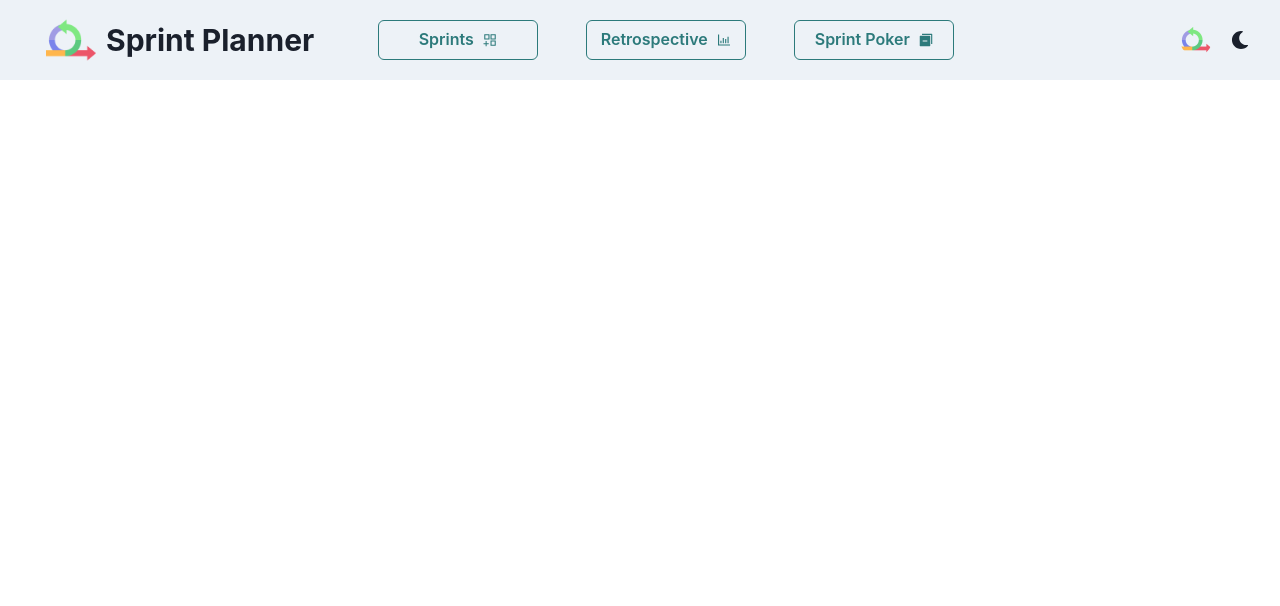
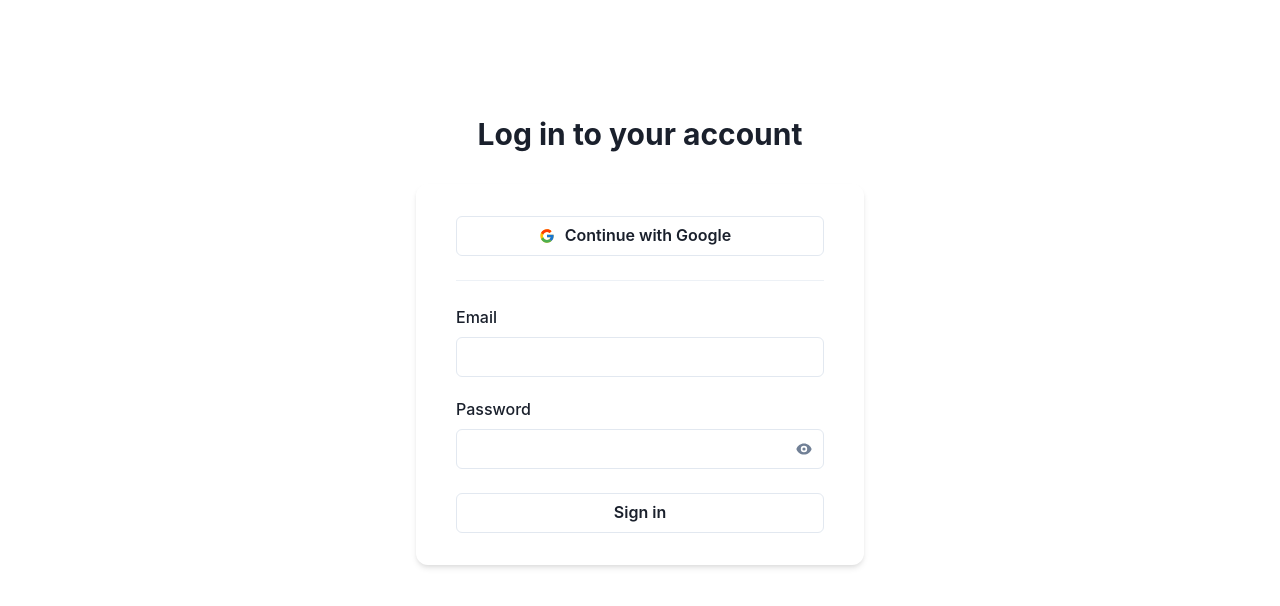
Before and after one commit to Bhavan24/sprint-planner-nextjs, a Next.js app: page / in a window 1280 px wide. Shown: the top 606 px of the page. Built offline with nearby package versions, Linux system fonts and the light colour scheme; no server answers.

Commit message:
firebase auth added

```diff
--- a/firebase/config.ts
+++ b/firebase/config.ts
@@ -1,7 +1,6 @@
-// Import the functions you need from the SDKs you need
 import { initializeApp } from 'firebase/app';
-// TODO: Add SDKs for Firebase products that you want to use
-// https://firebase.google.com/docs/web/setup#available-libraries
+import { getFirestore } from 'firebase/firestore';
+import { getAuth, GoogleAuthProvider } from 'firebase/auth';
 
 // Your web app's Firebase configuration
 const firebaseConfig = {
@@ -15,3 +14,8 @@ const firebaseConfig = {
 
 // Initialize Firebase
 const app = initializeApp(firebaseConfig);
+const firestore = getFirestore(app);
+const auth = getAuth(app);
+const provider = new GoogleAuthProvider();
+
+export { firestore, auth, provider };
--- a/package.json
+++ b/package.json
@@ -21,6 +21,7 @@
         "faker": "5.1.0",
         "firebase": "9.8.1",
         "firebase-tools": "10.9.2",
+        "react-firebase-hooks": "5.0.3",
         "framer-motion": "6.2.9",
         "next": "12.1.0",
         "react": "18.0.0",
--- a/src/components/header/index.tsx
+++ b/src/components/header/index.tsx
@@ -11,7 +11,7 @@ import { HeaderProps, IconPropsExtended } from '../../interfaces';
 import { routes } from '../../routes';
 import { ColorModeSwitcher } from '../color-mode-switcher';
 
-const Logo = (props: IconPropsExtended) => {
+export const Logo = (props: IconPropsExtended) => {
     return (
         <img
             src="/static/agile.png"
--- /dev/null
+++ b/src/components/login-component/index.tsx
@@ -0,0 +1,123 @@
+import {
+    Box,
+    Button,
+    Container,
+    Divider,
+    FormControl,
+    FormLabel,
+    Heading,
+    IconButton,
+    Input,
+    InputGroup,
+    InputProps,
+    InputRightElement,
+    Stack,
+    useBreakpointValue,
+    useColorModeValue,
+    useDisclosure,
+    useMergeRefs,
+} from '@chakra-ui/react';
+import { GoogleAuthProvider, signInWithPopup } from 'firebase/auth';
+import * as React from 'react';
+import { FcGoogle } from 'react-icons/fc';
+import { HiEye, HiEyeOff } from 'react-icons/hi';
+import { auth, provider } from '../../../firebase/config';
+
+export const PasswordField = React.forwardRef<HTMLInputElement, InputProps>(
+    (props, ref) => {
+        const { isOpen, onToggle } = useDisclosure();
+        const inputRef = React.useRef<HTMLInputElement>(null);
+
+        const mergeRef = useMergeRefs(inputRef, ref);
+        const onClickReveal = () => {
+            onToggle();
+            if (inputRef.current) {
+                inputRef.current.focus({ preventScroll: true });
+            }
+        };
+
+        return (
+            <FormControl>
+                <FormLabel htmlFor="password">Password</FormLabel>
+                <InputGroup>
+                    <InputRightElement>
+                        <IconButton
+                            variant="link"
+                            aria-label={isOpen ? 'Mask password' : 'Reveal password'}
+                            icon={isOpen ? <HiEyeOff /> : <HiEye />}
+                            onClick={onClickReveal}
+                        />
+                    </InputRightElement>
+                    <Input
+                        id="password"
+                        ref={mergeRef}
+                        name="password"
+                        type={isOpen ? 'text' : 'password'}
+                        autoComplete="current-password"
+                        required
+                        {...props}
+                    />
+                </InputGroup>
+            </FormControl>
+        );
+    }
+);
+
+export const Login = () => {
+    const signInWithGoogle = () => {
+        signInWithPopup(auth, provider)
+            .then(result => {
+                // This gives you a Google Access Token. You can use it to access the Google API.
+                const credential = GoogleAuthProvider.credentialFromResult(result);
+                const token = credential ? credential.accessToken : '';
+                // The signed-in user info.
+                const user = result.user;
+            })
+            .catch(error => {
+                // Handle Errors here.
+                const errorCode = error.code;
+                const errorMessage = error.message;
+                // The email of the user's account used.
+                const email = error.email;
+                // The AuthCredential type that was used.
+                const credential = GoogleAuthProvider.credentialFromError(error);
+            });
+    };
+
+    return (
+        <Container maxW="lg" py={{ base: '12', md: '24' }} px={{ base: '0', sm: '8' }}>
+            <Stack spacing="8">
+                <Stack spacing="6">
+                    <Heading size={useBreakpointValue({ base: 'lg', md: 'lg' })}>
+                        Log in to your account
+                    </Heading>
+                </Stack>
+                <Box
+                    py={{ base: '0', sm: '8' }}
+                    px={{ base: '4', sm: '10' }}
+                    bg={useBreakpointValue({ base: 'transparent', sm: 'bg-surface' })}
+                    boxShadow={{ base: 'none', sm: useColorModeValue('md', 'md-dark') }}
+                    borderRadius={{ base: 'none', sm: 'xl' }}
+                >
+                    <Stack spacing="6">
+                        <Button variant="outline" onClick={signInWithGoogle}>
+                            <FcGoogle />
+                            <span style={{ margin: '0 10px' }}>Continue with Google</span>
+                        </Button>
+                        <Divider />
+                        <Stack spacing="5">
+                            <FormControl>
+                                <FormLabel htmlFor="email">Email</FormLabel>
+                                <Input id="email" type="email" />
+                            </FormControl>
+                            <PasswordField />
+                        </Stack>
+                        <Stack spacing="6">
+                            <Button variant="outline">Sign in</Button>
+                        </Stack>
+                    </Stack>
+                </Box>
+            </Stack>
+        </Container>
+    );
+};
--- a/src/constants/index.ts
+++ b/src/constants/index.ts
@@ -5,6 +5,7 @@ export const APP_NAME = 'Sprint Planner';
 export const SPRINTS_PAGE_NAME = `${routes[0].name} | ${APP_NAME}`;
 export const RETROSPECTIVE_PAGE_NAME = `${routes[1].name} | ${APP_NAME}`;
 export const SPRINT_POKER_PAGE_NAME = `${routes[2].name} | ${APP_NAME}`;
+export const LOGIN_PAGE_NAME = `Login | ${APP_NAME}`;
 
 // storage constants
 export const AUTH_TOKEN = 'authToken';
--- a/src/layouts/dashboard/index.tsx
+++ b/src/layouts/dashboard/index.tsx
@@ -1,5 +1,7 @@
 import { Container } from '@chakra-ui/react';
 import Head from 'next/head';
+import { useAuthState } from 'react-firebase-hooks/auth';
+import { auth } from '../../../firebase/config';
 import { Header } from '../../components/header';
 import { APP_NAME } from '../../constants';
 import { DashboardLayoutProps } from '../../interfaces';
@@ -12,9 +14,11 @@ export const ContainerStyle = {
 };
 
 export const DashboardLayout = ({ children, title = APP_NAME }: DashboardLayoutProps) => {
+    const [user] = useAuthState(auth);
+
     const avatar = {
-        name: 'Bhavan',
-        src: '/static/agile.png',
+        name: user?.displayName?.toString() || '',
+        src: user?.photoURL?.toString() || '',
     };
 
     return (
--- /dev/null
+++ b/src/pages/auth/index.tsx
@@ -0,0 +1,17 @@
+import { Box } from '@chakra-ui/react';
+import { Login } from '../../components/login-component';
+import { AuthenticationLayout } from '../../layouts/authentication';
+import { LOGIN_PAGE_NAME } from '../../constants';
+import { Chakra } from '../../theme/Chakra';
+
+const LoginPage = () => (
+    <Chakra>
+        <AuthenticationLayout title={LOGIN_PAGE_NAME}>
+            <Box textAlign="center" fontSize="xl" m={5}>
+                <Login />
+            </Box>
+        </AuthenticationLayout>
+    </Chakra>
+);
+
+export default LoginPage;
--- a/src/pages/index.tsx
+++ b/src/pages/index.tsx
@@ -1,16 +1,49 @@
-import { Box, Grid, VStack } from '@chakra-ui/react';
+import { collection, doc, serverTimestamp, setDoc } from 'firebase/firestore';
+import { useEffect } from 'react';
+import { useAuthState } from 'react-firebase-hooks/auth';
 import { MainComponent } from '../components/main';
 import { APP_NAME } from '../constants';
 import { IndexProps } from '../interfaces';
 import { DashboardLayout } from '../layouts/dashboard';
 import { Chakra } from '../theme/Chakra';
+import LoginPage from './auth';
+import { auth, firestore } from '../../firebase/config';
 
-const IndexPage = ({ cookies }: IndexProps) => (
+const IndexPage = ({ cookies }: IndexProps) => {
+    const [user, loading, error] = useAuthState(auth);
+
+    useEffect(() => {
+        if (user) {
+            const c = collection(firestore, 'users');
+            setDoc(
+                doc(c, user.uid),
+                {
+                    email: user.email,
+                    lastSeen: serverTimestamp(),
+                    photoURL: user.photoURL,
+                },
+                { merge: true } // update fields if exists
+            );
+        }
+    }, [user]);
+
+    if (loading) return <p>Loading...</p>;
+
+    if (!user) {
+        return (
+            <Chakra cookies={cookies}>
+                <LoginPage />
+            </Chakra>
+        );
+    } else {
+        return (
             <Chakra cookies={cookies}>
                 <DashboardLayout title={APP_NAME}>
                     <MainComponent />
                 </DashboardLayout>
             </Chakra>
         );
+    }
+};
 
 export default IndexPage;
```
Also changed, not shown: 1 other file (tests, documents, lock files or other folders). Lines whose indentation alone changed are shown as unchanged.
